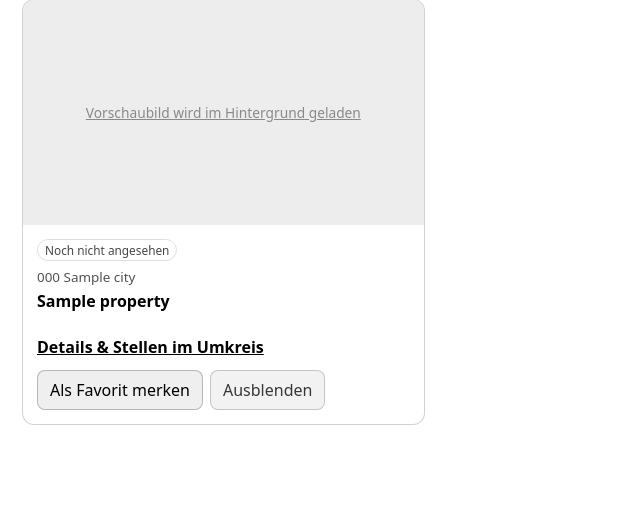
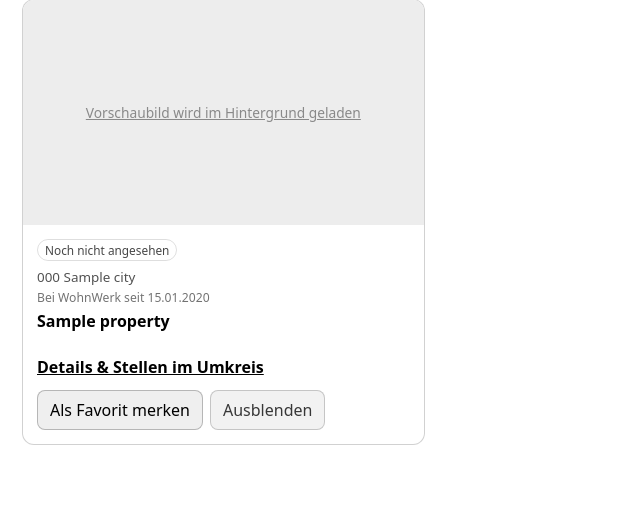
Before and after one commit to kotaru34/WohnWerk, a FastAPI app: template app/templates/houses.html in a window 1280 px wide. Shown: the part 583-1098 px from the top of the page, without its empty margins (0-640 px from the left). Before the commit the page ends 1008 px from the top, so only its background shows below. Run offline with FastAPI, Linux system fonts and the light colour scheme; the template is opened without the code that fills it: most values are stand-ins (such as "Sample title", 1, 10 or a date in 2020); parts of the project's set-up code (start-up, migrations or seed data) failed here and were passed over.

Commit message:
Show WohnWerk discovery date on house cards

```diff
--- a/app/templates/houses.html
+++ b/app/templates/houses.html
@@ -44,7 +44,8 @@
     .status { border: 1px solid color-mix(in srgb, CanvasText 18%, transparent); border-radius: 999px; padding: 2px 7px; font-size: .74rem; opacity: .72; }
     .status.new { opacity: 1; font-weight: 750; border-color: color-mix(in srgb, AccentColor 55%, CanvasText 20%); background: color-mix(in srgb, AccentColor 10%, Canvas); }
     .status.favorite { opacity: 1; border-color: color-mix(in srgb, #b18a42 55%, transparent); }
-    .location { font-size: .84rem; opacity: .68; margin-bottom: 5px; }
+    .location { font-size: .84rem; opacity: .68; margin-bottom: 3px; }
+    .listed-date { font-size: .76rem; opacity: .55; margin-bottom: 5px; }
     h2 { margin: 0; font-size: 1rem; line-height: 1.35; }
     h2 a { text-decoration: none; }
     h2 a:hover { text-decoration: underline; }
@@ -174,6 +175,7 @@
             {% if hidden %}<span class="status">Ausgeblendet</span>{% endif %}
           </div>
           <div class="location">{{ house.postal_code or '' }} {{ house.city or 'Ort unbekannt' }}</div>
+          <div class="listed-date">Bei WohnWerk seit {{ house.first_seen_at.strftime('%d.%m.%Y') }}</div>
           <h2>{% if not hidden %}<a href="/houses/{{ house.id }}">{{ house.title }}</a>{% else %}{{ house.title }}{% endif %}</h2>
           <div class="price">{{ eur_label(house.price_eur) }}</div>
           <div class="facts">
```
